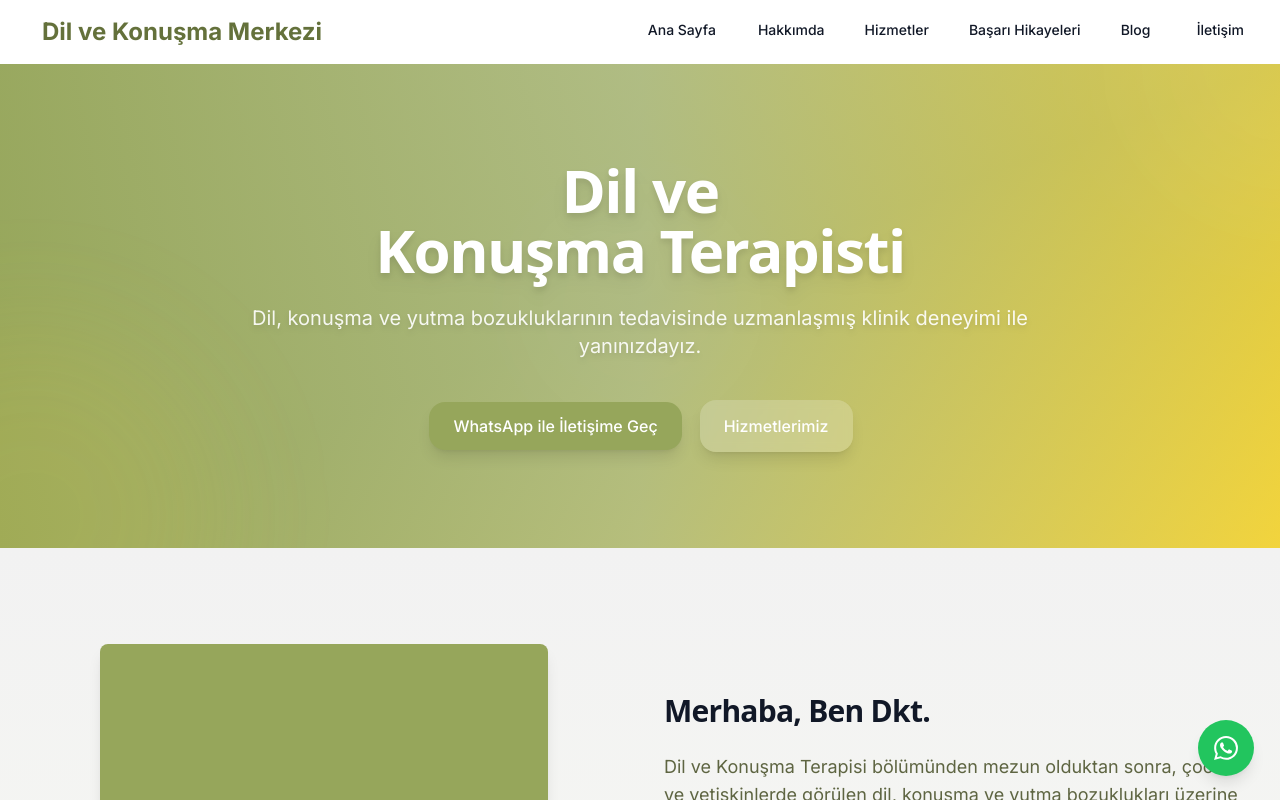
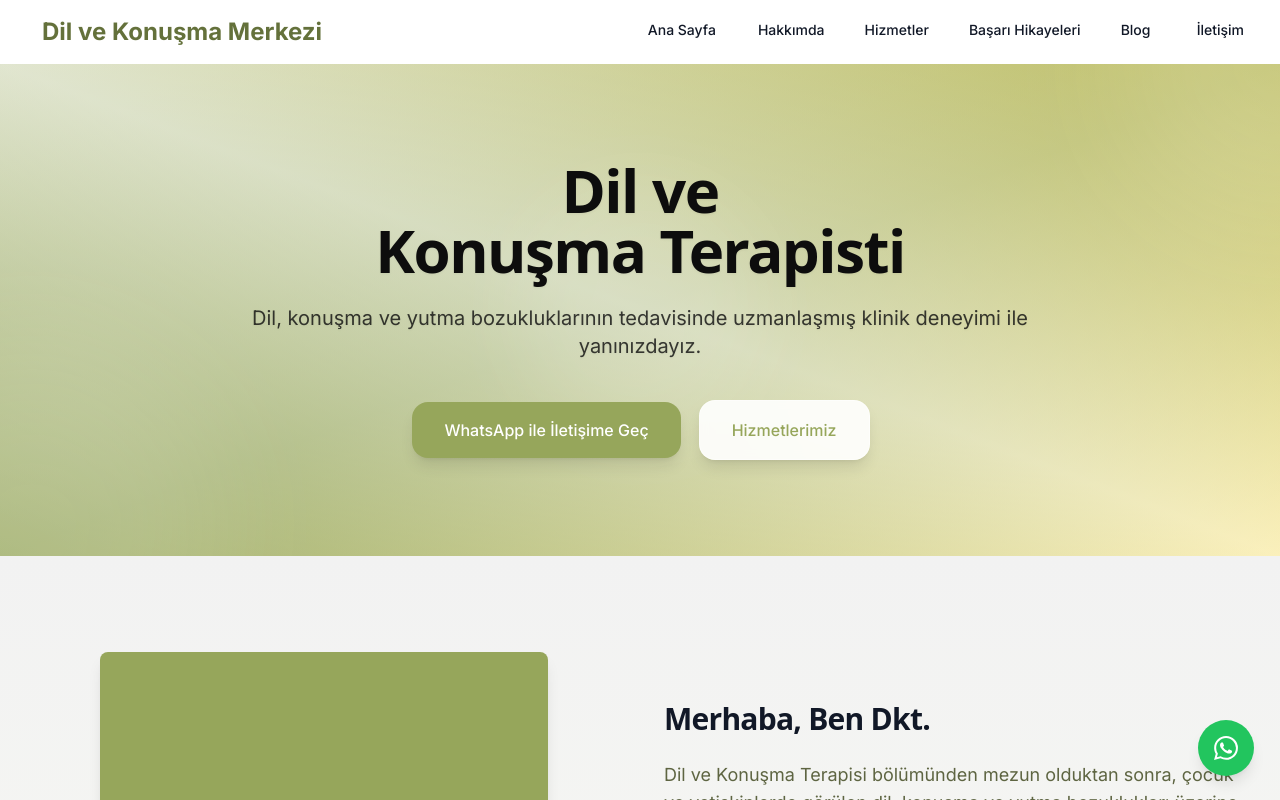
Before and after one commit to batukizmazoglu/DilveKonusmaTerapisi, a Next.js app: page / in a window 1280 px wide. Shown: the top 800 px of the page. Built offline with nearby package versions, Linux system fonts and the light colour scheme.

Commit message:
Improve Hero Gradient with More White and Better CTAs

```diff
--- a/app/page.js
+++ b/app/page.js
@@ -97,31 +97,32 @@ export default function Home() {
           {/* Hero Section */}
           <section className="relative bg-gradient-to-br from-[#B3BF88] via-[#96A65B] to-[#F2D43D] section overflow-hidden">
             {/* Gradient Overlay */}
-            <div className="absolute inset-0 bg-gradient-to-r from-[#96A65B]/90 via-[#B3BF88]/80 to-[#F2D43D]/70"></div>
+            <div className="absolute inset-0 bg-gradient-to-br from-white/20 via-[#B3BF88]/60 to-white/30"></div>
+            <div className="absolute inset-0 bg-gradient-to-tr from-[#96A65B]/40 via-white/50 to-[#F2D43D]/30"></div>
 
             {/* Animated Background Elements */}
             <div className="absolute inset-0 overflow-hidden">
-              <div className="absolute -top-40 -right-40 w-80 h-80 bg-white/10 rounded-full blur-3xl animate-pulse"></div>
-              <div className="absolute -bottom-40 -left-40 w-96 h-96 bg-[#F2D43D]/20 rounded-full blur-3xl animate-pulse delay-1000"></div>
-              <div className="absolute top-1/2 left-1/2 transform -translate-x-1/2 -translate-y-1/2 w-64 h-64 bg-white/5 rounded-full blur-2xl animate-pulse delay-500"></div>
+              <div className="absolute -top-40 -right-40 w-80 h-80 bg-white/30 rounded-full blur-3xl animate-pulse"></div>
+              <div className="absolute -bottom-40 -left-40 w-96 h-96 bg-white/25 rounded-full blur-3xl animate-pulse delay-1000"></div>
+              <div className="absolute top-1/2 left-1/2 transform -translate-x-1/2 -translate-y-1/2 w-64 h-64 bg-white/20 rounded-full blur-2xl animate-pulse delay-500"></div>
             </div>
 
             <div className="container">
               <div className="max-w-4xl mx-auto text-center relative z-10">
-                <h1 className="text-white drop-shadow-lg">
+                <h1 className="text-[#0D0D0D] drop-shadow-sm">
                   <span className="block">Dil ve</span>
-                  <span className="block text-white">Konuşma Terapisti</span>
+                  <span className="block text-[#0D0D0D]">Konuşma Terapisti</span>
                 </h1>
-                <p className="mt-6 text-lg text-white/90 md:text-xl drop-shadow-md">
+                <p className="mt-6 text-lg text-[#0D0D0D]/80 md:text-xl drop-shadow-sm">
                   Dil, konuşma ve yutma bozukluklarının tedavisinde uzmanlaşmış klinik deneyimi ile yanınızdayız.
                 </p>
                 <div className="mt-10 flex flex-col space-y-4 sm:flex-row sm:space-y-0 sm:space-x-4 justify-center">
                   <WhatsAppCallButton
                     phoneNumber="+90 500 000 00 00"
                     message="Merhaba, randevu almak istiyorum."
-                    className="btn-primary shadow-lg hover:shadow-xl transform hover:scale-105 transition-all duration-300"
+                    className="inline-flex items-center justify-center px-8 py-4 text-base font-medium text-white transition-all duration-300 rounded-xl bg-[#96A65B] hover:bg-[#7d8c4a] focus:outline-none focus:ring-2 focus:ring-offset-2 focus:ring-[#96A65B] shadow-lg hover:shadow-xl transform hover:scale-105 active:scale-95"
                   />
-                  <Link href="/hizmetler" className="btn-secondary bg-white/20 backdrop-blur-sm text-white border-white/30 hover:bg-white hover:text-[#96A65B] shadow-lg hover:shadow-xl transform hover:scale-105 transition-all duration-300">
+                  <Link href="/hizmetler" className="inline-flex items-center justify-center px-8 py-4 text-base font-medium transition-all duration-300 rounded-xl bg-white/90 backdrop-blur-sm text-[#96A65B] border border-white/50 hover:bg-white hover:text-[#7d8c4a] shadow-lg hover:shadow-xl transform hover:scale-105 active:scale-95">
                     Hizmetlerimiz
                   </Link>
                 </div>
```
